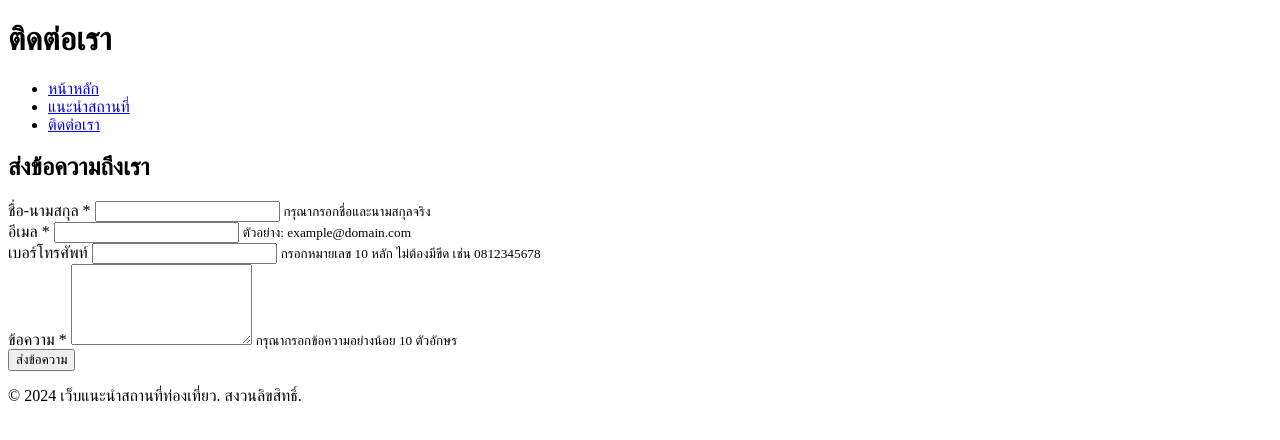
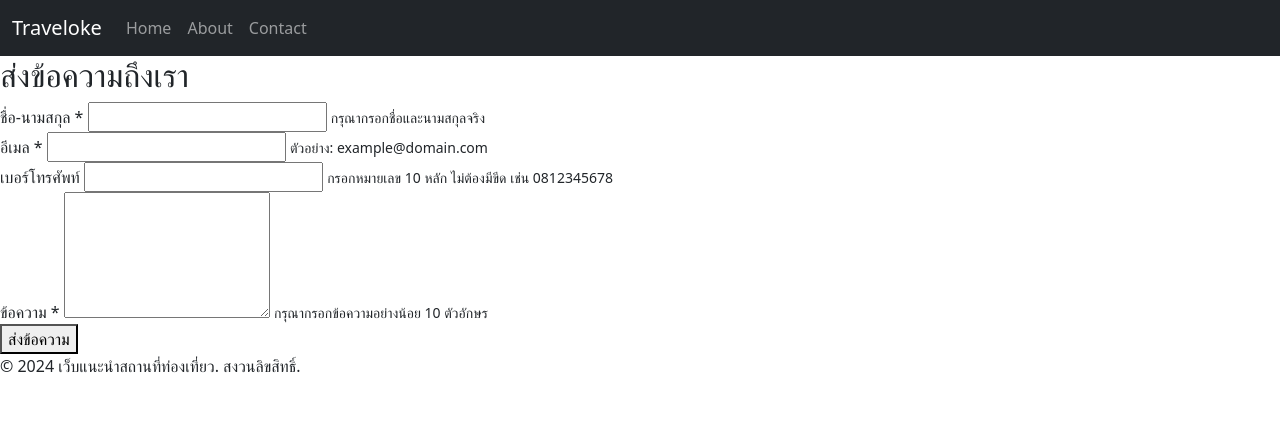
Before and after one commit to akkarapumi/hw2_bootstrap, a plain HTML site: page contact.html in a window 1280 px wide. Drawn offline with nearby package versions, Linux system fonts and the light colour scheme.

Commit message:
เพิ่ม nav

```diff
--- a/contact.html
+++ b/contact.html
@@ -3,18 +3,25 @@
     <head>
         <meta charset="UTF-8">
         <meta name="viewport" content="width=device-width, initial-scale=1.0">
-  <link rel="stylesheet" href="css/stylecontact.css">
         <title>ติดต่อเรา</title>
+        <link href="https://cdn.jsdelivr.net/npm/bootstrap@5.3.0/dist/css/bootstrap.min.css" rel="stylesheet">
     </head>
 <body>
   <header role="banner">
-    <h1>ติดต่อเรา</h1>
-    <nav role="navigation" aria-label="เมนูหลัก">
-      <ul>
-        <li><a href="index.html">หน้าหลัก</a></li>
-        <li><a href="information.html">แนะนำสถานที่</a></li>
-        <li><a href="contact.html">ติดต่อเรา</a></li>
+    <nav class="navbar navbar-expand-lg navbar-dark bg-dark">
+        <div class="container-fluid">
+            <a class="navbar-brand" href="#">Traveloke</a>
+            <button class="navbar-toggler" type="button" data-bs-toggle="collapse" data-bs-target="#navbarNav">
+                <span class="navbar-toggler-icon"></span>
+            </button>
+            <div class="collapse navbar-collapse" id="navbarNav">
+                <ul class="navbar-nav me-auto">
+                    <li class="nav-item"><a class="nav-link" href="index.html">Home</a></li>
+                    <li class="nav-item"><a class="nav-link" href="about.html">About</a></li>
+                    <li class="nav-item"><a class="nav-link" href="contact.html">Contact</a></li>
                 </ul>
+            </div>
+        </div>
     </nav>
   </header>
 
```
Lines whose indentation alone changed are shown as unchanged.
